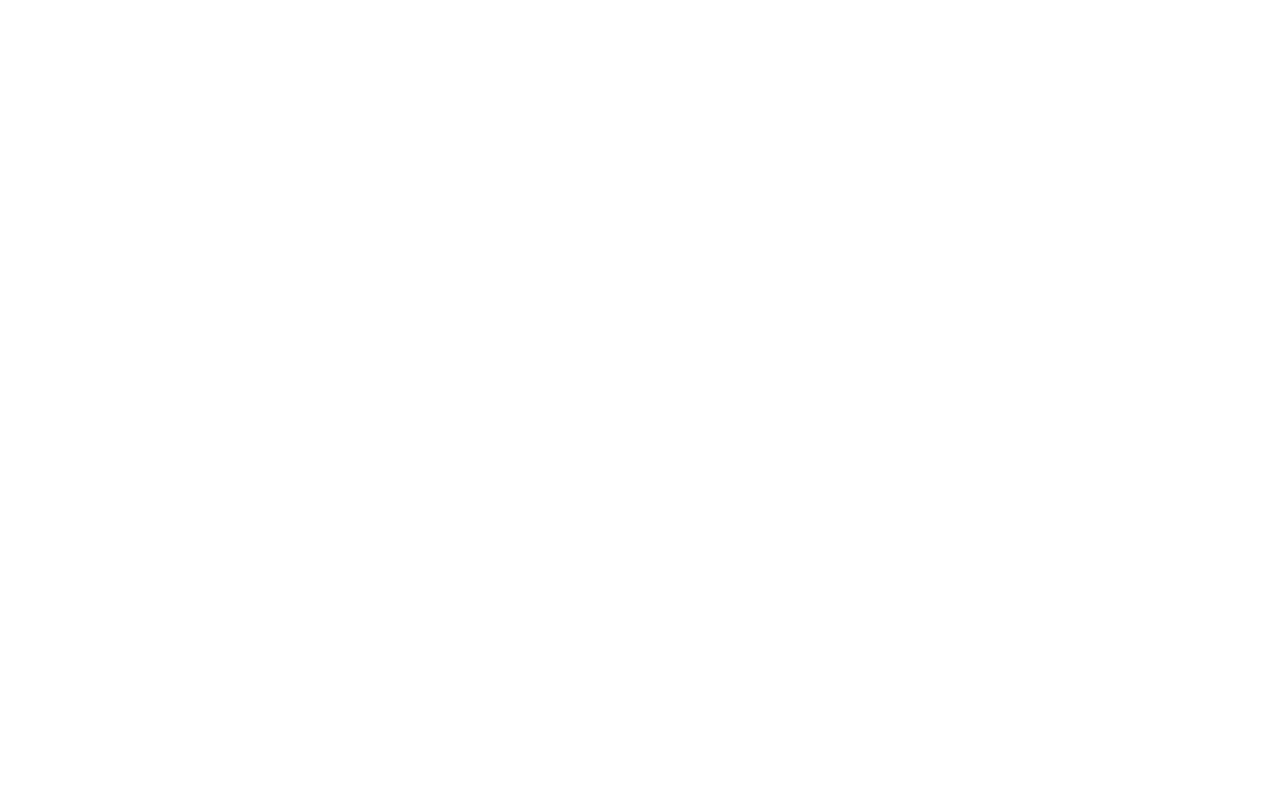
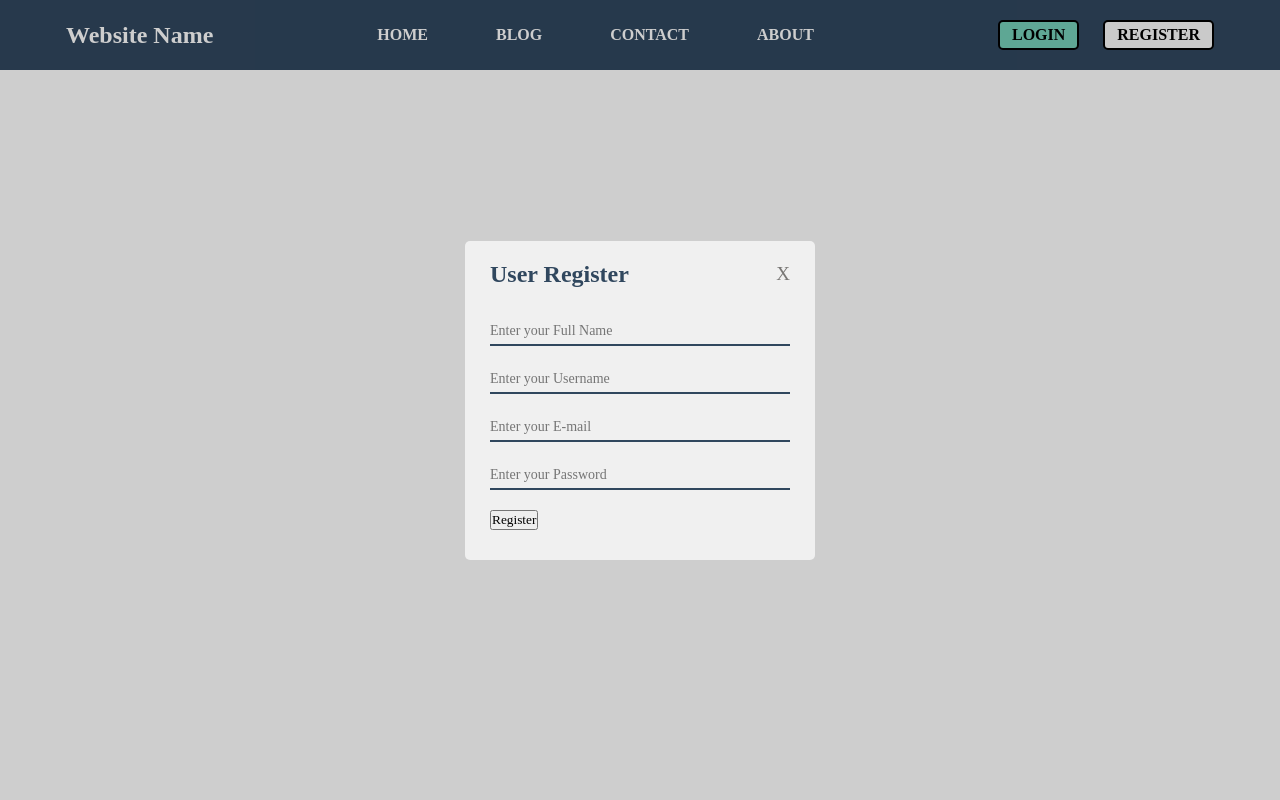
Before and after one commit to gaurav-sarage/php-mysql-projects-list, a PHP site: page / in a window 1280 px wide. Before the commit the page is empty. Run offline with PHP 8.4, Linux system fonts and the light colour scheme.

Commit message:
finished styling login page and started with register page

```diff
--- a/login-register/index.php
+++ b/login-register/index.php
@@ -4,8 +4,71 @@
     <meta charset="UTF-8">
     <meta name="viewport" content="width=device-width, initial-scale=1.0">
     <title>Login Register Form</title>
+    <link rel="stylesheet" href="styles.css">
 </head>
 <body>
+    <header>
+        <h2>Website Name</h2>
+        <nav>
+            <a href="index.php">HOME</a>
+            <a href="index.php">BLOG</a>
+            <a href="index.php">CONTACT</a>
+            <a href="index.php">ABOUT</a>
+        </nav>
+        <div class="sign-in-up">
+            <button type="button">LOGIN</button>
+            <button type="button">REGISTER</button>
+        </div>
+    </header>
 
+    <div class="popup-container">
+        <div class="popup">
+            <form>
+                <h2>
+                    <span>User Login</span>
+                    <button type="reset">X</button>
+                </h2>
+                <input
+                    type="text"
+                    placeholder="Enter your E-mail or username"
+                >
+                <input
+                    type="password"
+                    placeholder="Enter your password"
+                >
+                <button type="submit" class="login-btn">Login</button>
+            </form>
+        </div>
+    </div>
+
+
+    <div class="popup-container">
+        <div class="popup">
+            <form>
+                <h2>
+                    <span>User Register</span>
+                    <button type="reset">X</button>
+                </h2>
+                <input
+                    type="text"
+                    placeholder="Enter your Full Name"
+                >
+                <input
+                    type="text"
+                    placeholder="Enter your Username"
+
+                >
+                <input
+                    type="email"
+                    placeholder="Enter your E-mail"
+                >
+                <input
+                    type="password"
+                    placeholder="Enter your Password"
+                >
+                <button type="submit" class="register-btn">Register</button>
+            </form>
+        </div>
+    </div>
 </body>
 </html>
--- /dev/null
+++ b/login-register/styles.css
@@ -0,0 +1,100 @@
+* {
+    margin: 0;
+    padding: 0;
+    box-sizing: border-box;
+    text-decoration: none;
+    font-family: poppins;
+}
+
+header {
+    display: flex;
+    flex-direction: row;
+    align-items: center;
+    justify-content: space-around;
+    background-color: #30475e;
+    color: white;
+    padding: 20px 0;
+}
+
+header nav a {
+    color: white;
+    margin: 32px;
+    font-weight: 550;
+}
+
+header div.sign-in-up button {
+    background-color: #75cfb8;
+    font-size: 16px;
+    font-weight: 550;
+    padding: 4px 12px;
+    border: 2px solid #000;
+    border-radius: 5px;
+    outline: none;
+    margin-left: 20px;
+}
+
+header div.sign-in-up button:last-child {
+    background-color: #fafafa;
+}
+
+div.popup-container {
+    position: fixed;
+    top: 0;
+    left: 0;
+    width: 100%;
+    height: 100%;
+    background-color: rgba(0,0,0,0.1);
+    display: flex;
+    flex-direction: row;
+    align-items: center;
+    justify-content: center;
+}
+
+div.popup-container div.popup {
+    background-color: #f0f0f0;
+    width: 350px;
+    border-radius: 5px;
+    padding: 20px 25px 30px 25px;
+}
+
+div.popup-container div.popup h2 {
+    display: flex;
+    flex-direction: row;
+    align-items: center;
+    justify-content: space-between;
+    margin-bottom: 30px;
+    color: #30475e;
+}
+
+div.popup-container div.popup h2 button {
+    border: none;
+    background-color: transparent;
+    outline: none;
+    font-size: 19px;
+    font-weight: 500;
+    color: #797775;
+}
+
+div.popup-container div.popup input {
+    width: 100%;
+    margin-bottom: 20px;
+    background-color: transparent;
+    border: none;
+    border-bottom: 2px solid #30475e;
+    border-right: 0;
+    padding: 5px 0;
+    font-weight: 500;
+    font-size: 14px;
+    outline: none;
+}
+
+div.popup-container div.popup button.login-btn {
+    font-weight: 550;
+    font-size: 14px;
+    background-color: #30475e;
+    color: white;
+    padding: 4px 10px;
+    border: none;
+    outline: none;
+    margin-top: 5px;
+}
```
